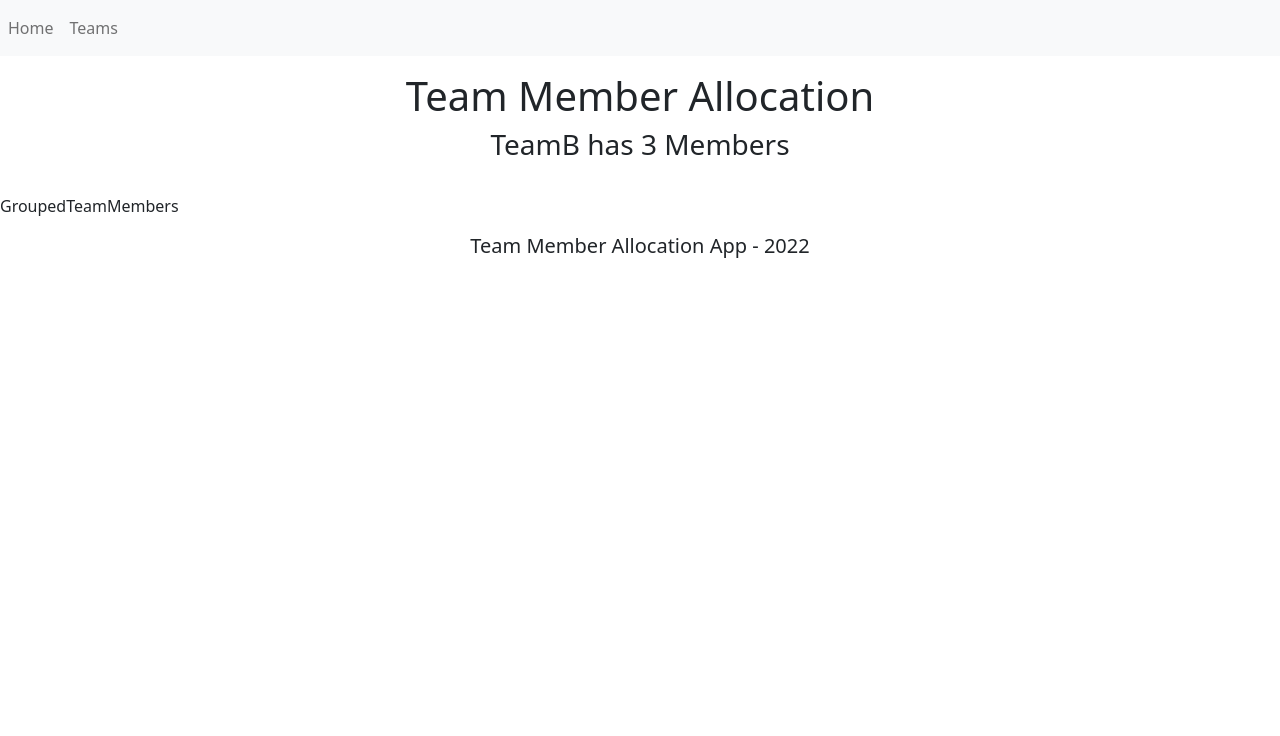
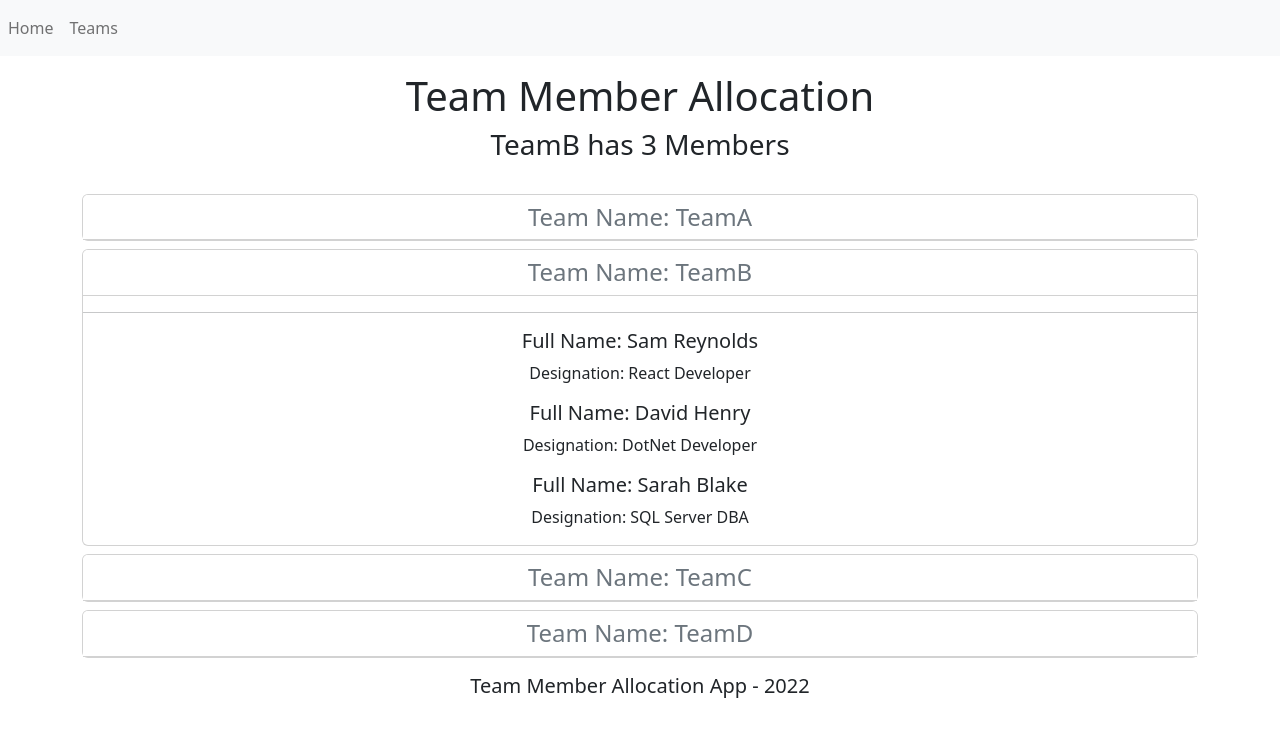
Before and after one commit to SaidNivek/team-member-allocation, a React (Create React App) app: page /GroupedTeamMembers in a window 1280 px wide. Shown: the top 736 px of the page. Built offline with nearby package versions, Linux system fonts and the light colour scheme.

Commit message:
Add collapse functionality to grouped team members page

```diff
--- a/src/App.jsx
+++ b/src/App.jsx
@@ -154,7 +154,11 @@
             <Route
               path="/GroupedTeamMembers"
               element={
-                <GroupedTeamMembers />
+                <GroupedTeamMembers
+                  employees={employees}
+                  selectedTeam={selectedTeam}
+                  setTeam={setTeam}
+                />
               }>
             </Route>
             <Route
--- a/src/GroupedTeamMembers.jsx
+++ b/src/GroupedTeamMembers.jsx
@@ -1,8 +1,77 @@
-import React from 'react'
+import React, { useState } from 'react'
 
-function GroupedTeamMembers() {
+function GroupedTeamMembers({employees, selectedTeam, setTeam}) {
+
+    // By passing a function to the useState hook, it will call that function to store it's data
+    const [groupedEmployees, setGroupedEmployees] = useState(groupedTeamMembers())
+
+    // The below code is not DRY and I'm aware of it, just temporary for now
+    function groupedTeamMembers() {
+        let teams = []
+
+        let teamAMembers = employees.filter((employee) => employee.teamName === 'TeamA')
+        // set Team A to the value of TeamA, the members from the teamAMembers filtered above, and if Team A is selected, the collapsed class will be set to false, which will expand the list item
+        let teamA = {team:'TeamA', members:teamAMembers, collapsed: selectedTeam === 'TeamA' ? false : true}
+        teams.push(teamA)
+
+        let teamBMembers = employees.filter((employee) => employee.teamName === 'TeamB')
+        // set Team A to the value of TeamB, the members from the teamBMembers filtered above, and if Team A is selected, the collapsed class will be set to false, which will expand the list item
+        let teamB = {team:'TeamB', members:teamBMembers, collapsed: selectedTeam === 'TeamB' ? false : true}
+        teams.push(teamB)
+
+        let teamCMembers = employees.filter((employee) => employee.teamName === 'TeamC')
+        // set Team A to the value of TeamC, the members from the teamCMembers filtered above, and if Team A is selected, the collapsed class will be set to false, which will expand the list item
+        let teamC = {team:'TeamC', members:teamCMembers, collapsed: selectedTeam === 'TeamC' ? false : true}
+        teams.push(teamC)
+
+        let teamDMembers = employees.filter((employee) => employee.teamName === 'TeamD')
+        // set Team A to the value of TeamD, the members from the teamDMembers filtered above, and if Team A is selected, the collapsed class will be set to false, which will expand the list item
+        let teamD = {team:'TeamD', members:teamAMembers, collapsed: selectedTeam === 'TeamD' ? false : true}
+        teams.push(teamD)
+
+        return teams
+    }
+
+    function handleTeamClick(event) {
+        // This will get the id of the currently clicked item and change the boolean value of that specific team/id combo and return the transformed array. If it is not clicked, then it just returns what it already has
+        let transformedGroupData = groupedEmployees.map((groupedData) => groupedData.team === event.currentTarget.id
+                                                                    ? {...groupedData, collapsed:!groupedData.collapsed}
+                                                                    : groupedData);
+        setGroupedEmployees(transformedGroupData)
+        setTeam(event.currentTarget.id)
+    }
+
   return (
-    <div>GroupedTeamMembers</div>
+    <main className="container">
+        {
+            groupedEmployees.map((item) => {
+                return (
+                    <div key={item.team} className='card mt-2' style={{cursor:"pointer"}}>
+                        <h4 id={item.team} className="card-header text-secondary bg-white" onClick={handleTeamClick}>
+                            Team Name: {item.team}
+                        </h4>
+                        <div id={"collapse_" + item.team} className={item.collapsed === true ? "collapse" : ""} >
+                            <hr />
+                            {
+                                item.members.map(member => {
+                                    return (
+                                        <div className="mt-2">
+                                            <h5 className="card-title mt-2">
+                                                <span className="text-dark">Full Name: {member.fullName}</span>
+                                            </h5>
+                                            <p>Designation: {member.designation}</p>
+                                        </div>
+                                    )
+                                })
+                                }
+
+                        </div>
+                    </div>
+
+                )
+            })
+        }
+    </main>
   )
 }
 
```
